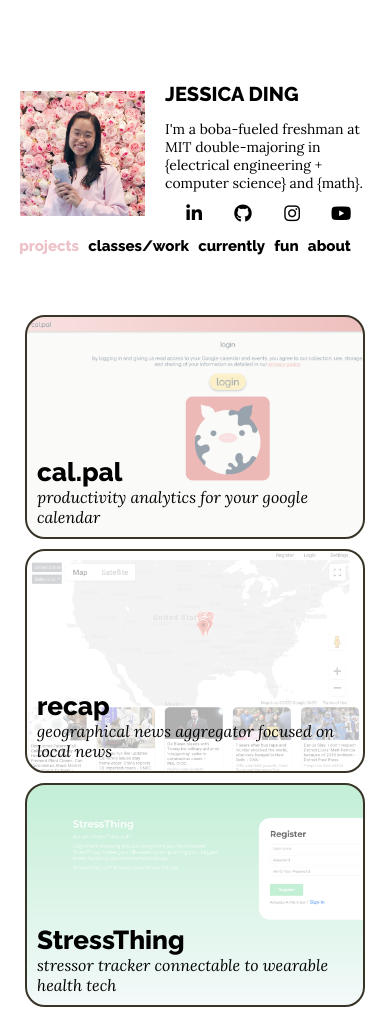
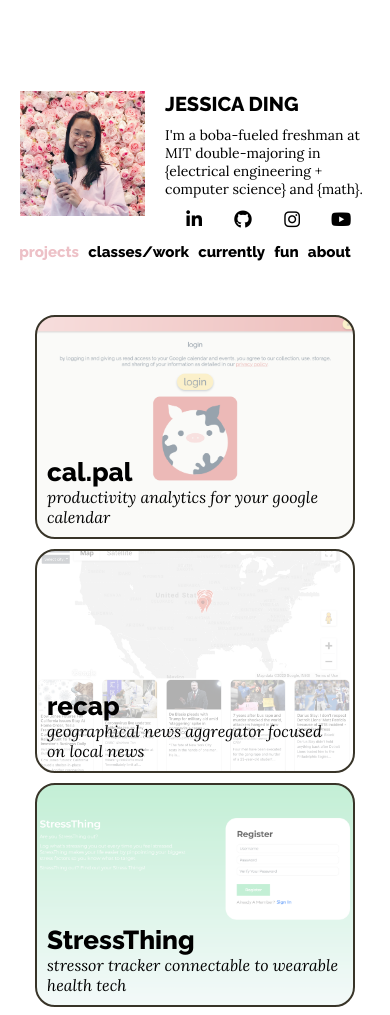
Before and after one commit to jessding/jessding.github.io, a Jekyll site: the page built from index.html, in a window 390 px wide. Shown: the top 1015 px of the page. Built offline with Jekyll 4.4.1, drawn with Linux system fonts in a browser that asks for light colours; nearby versions of some CDN libraries.

Commit message:
minor changes

```diff
--- a/_layouts/default.html
+++ b/_layouts/default.html
@@ -16,7 +16,7 @@
             <img src="{{ '/assets/profpic.JPG' | relative_url }}" alt="profilepic">
           </div>
           <div class="text">
-            <h1>JESSICA DING</h1>
+            <h1 style="margin-top: 15px; margin-bottom: 10px">JESSICA DING</h1>
             <h6>I'm a boba-fueled freshman at MIT double-majoring in {electrical engineering + computer science} and {math}.</h6>
             <div class="socials">
               <a href="https://www.linkedin.com/in/jessding1729/" target="_blank">
--- a/assets/css/main.css
+++ b/assets/css/main.css
@@ -190,6 +190,7 @@ img {
     width: 30vw;
     height: 200px;
     background-size: cover;
+    background-position: center center;
 }
 
 .projtext {
@@ -258,7 +259,7 @@ img {
         width: 100%;
     }
     .content {
-        width: 100%;
+        width: auto;
         margin-left: 10px;
         margin-right: 10px;
         flex-basis: 75%;
@@ -267,7 +268,7 @@ img {
     .projcontainer {
         flex-direction: column;
         flex-wrap: wrap;
-        width: 100%;
+        width: auto;
         max-width: auto;
     }
     .projbox {
```
